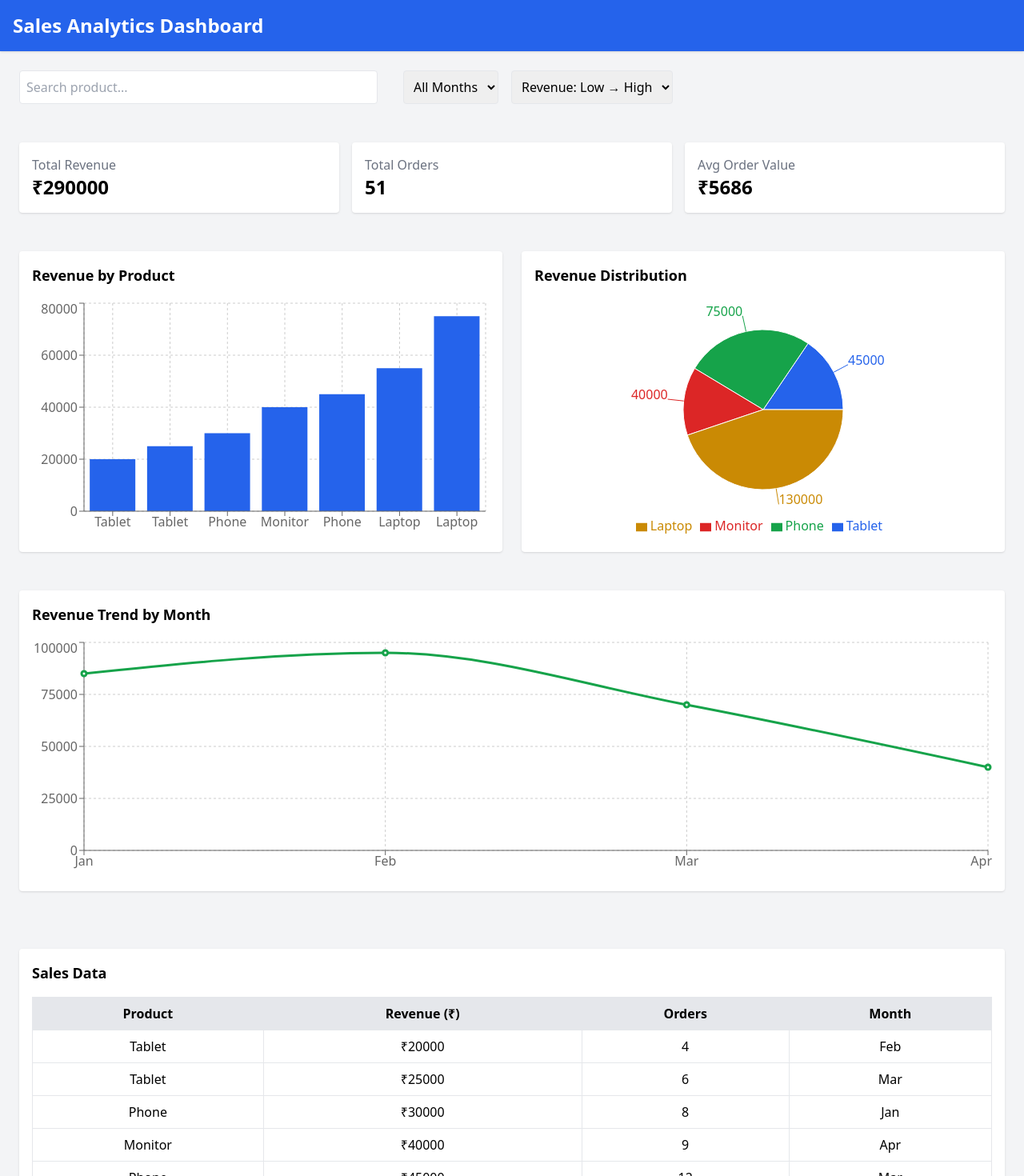
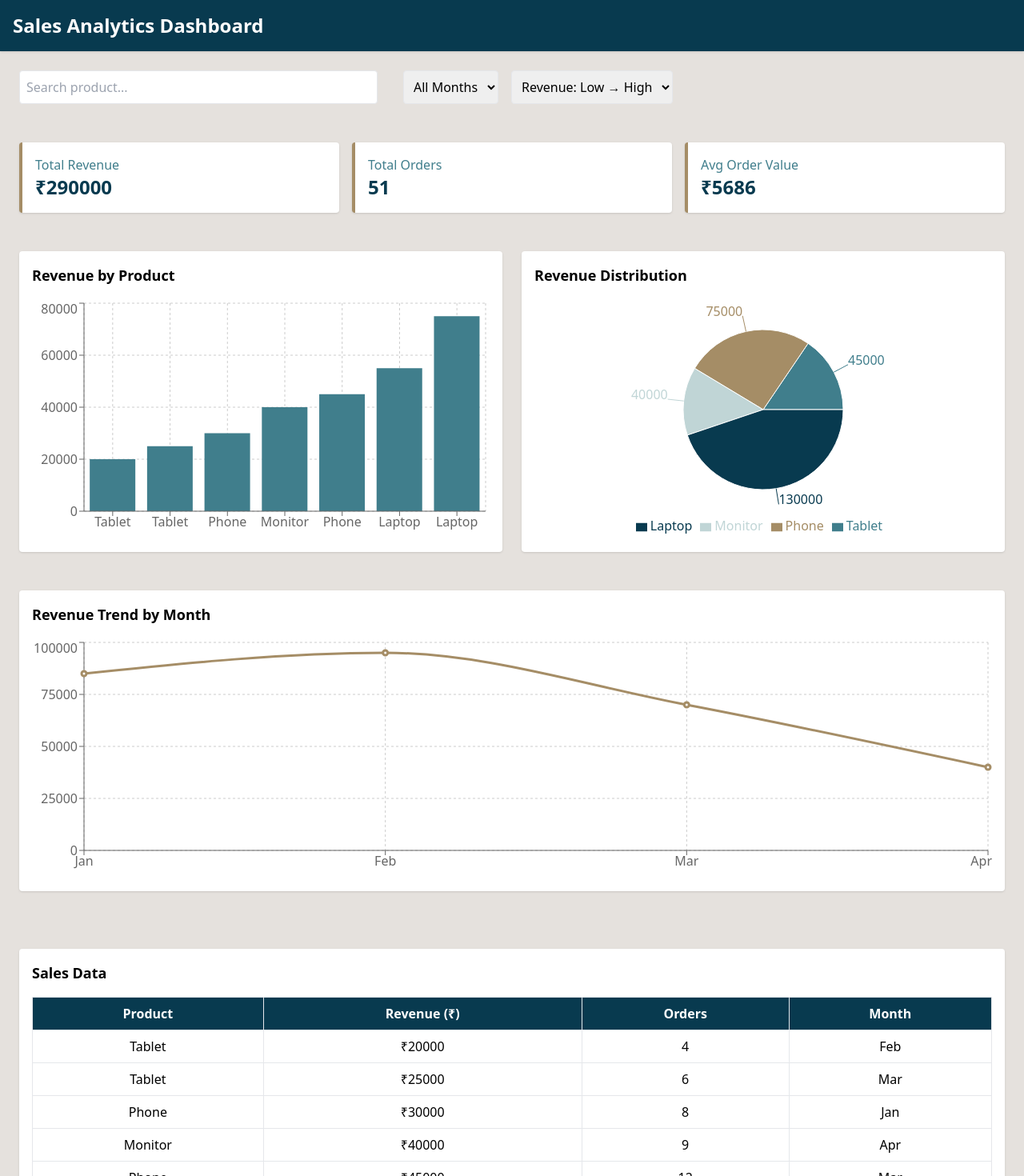
Before and after one commit to SHASHINI-0278/analytics_dashboard, a React (Create React App) app: page / in a window 1280 px wide. Shown: the top 1470 px of the page at 80% size. Built offline with nearby package versions, Linux system fonts and the light colour scheme.

Commit message:
changes for colour

```diff
--- a/src/components/KPICard.js
+++ b/src/components/KPICard.js
@@ -1,8 +1,8 @@
 function KPICard({ title, value }) {
   return (
-    <div className="bg-white p-4 rounded shadow">
-      <h2 className="text-gray-500">{title}</h2>
-      <p className="text-2xl font-bold">{value}</p>
+    <div className="bg-white shadow rounded p-4 border-l-4 border-gold hover:shadow-lg transition">
+      <h2 className="text-teal">{title}</h2>
+      <p className="text-2xl font-bold text-navy">{value}</p>
     </div>
   );
 }
--- a/src/components/NavBar.js
+++ b/src/components/NavBar.js
@@ -1,6 +1,6 @@
 function NavBar() {
   return (
-    <div className="bg-blue-600 text-white text-2xl font-bold p-4 shadow">
+    <div className="bg-navy text-white text-2xl font-bold p-4 shadow">
       Sales Analytics Dashboard
     </div>
   );
--- a/src/components/SalesBarChart.js
+++ b/src/components/SalesBarChart.js
@@ -31,7 +31,7 @@ function SalesBarChart({ data }) {
 
           <Bar
             dataKey="revenue"
-            fill="#2563eb"
+            fill="#407E8C"
           />
 
         </BarChart>
--- a/src/components/SalesLineChart.js
+++ b/src/components/SalesLineChart.js
@@ -62,7 +62,7 @@ function SalesLineChart({ data }) {
           <Line
             type="monotone"
             dataKey="revenue"
-            stroke="#16a34a"
+            stroke="#A58D66"
             strokeWidth={3}
           />
 
--- a/src/components/SalesPieChart.js
+++ b/src/components/SalesPieChart.js
@@ -28,15 +28,23 @@ function SalesPieChart({ data }) {
     }, {})
 
   );
+    const COLORS = [
+      "#407E8C", // teal
+      "#A58D66", // gold
+      "#C0D5D6", // aqua
+      "#083A4F", // navy
+      "#6FA3A9"
+    ];
 
-  const COLORS = [
-    "#2563eb",
-    "#16a34a",
-    "#dc2626",
-    "#ca8a04",
-    "#9333ea"
-  ];
 
+{/*  const COLORS = [
+      "#2563eb",
+      "#16a34a",
+      "#dc2626",
+      "#ca8a04",
+      "#9333ea"
+    ];
+*/}
   return (
 
     <div className="bg-white p-4 rounded shadow">
--- a/src/components/SalesTable.js
+++ b/src/components/SalesTable.js
@@ -9,7 +9,7 @@ function SalesTable({ data }) {
       </h2>
       <div className="overflow-x-auto">
         <table className="w-full border">
-          <thead className="bg-gray-200">
+          <thead className="bg-navy text-white">
             <tr>
               <th className="p-2 border">Product</th>
               <th className="p-2 border">Revenue (₹)</th>
--- a/src/pages/DashBoard.js
+++ b/src/pages/DashBoard.js
@@ -49,7 +49,7 @@ function DashBoard() {
 
   return (
 
-    <div className="bg-gray-100 min-h-screen">
+    <div className="bg-sand min-h-screen">
 
       <NavBar />
 
--- a/tailwind.config.js
+++ b/tailwind.config.js
@@ -4,7 +4,17 @@ module.exports = {
     "./src/**/*.{js,jsx,ts,tsx}",
   ],
   theme: {
-    extend: {},
+    extend: {
+      colors: {
+
+        navy: "#083A4F",
+        gold: "#A58D66",
+        aqua: "#C0D5D6",
+        teal: "#407E8C",
+        sand: "#E5E1DD",
+
+      },
+    },
   },
   plugins: [],
 }
```
